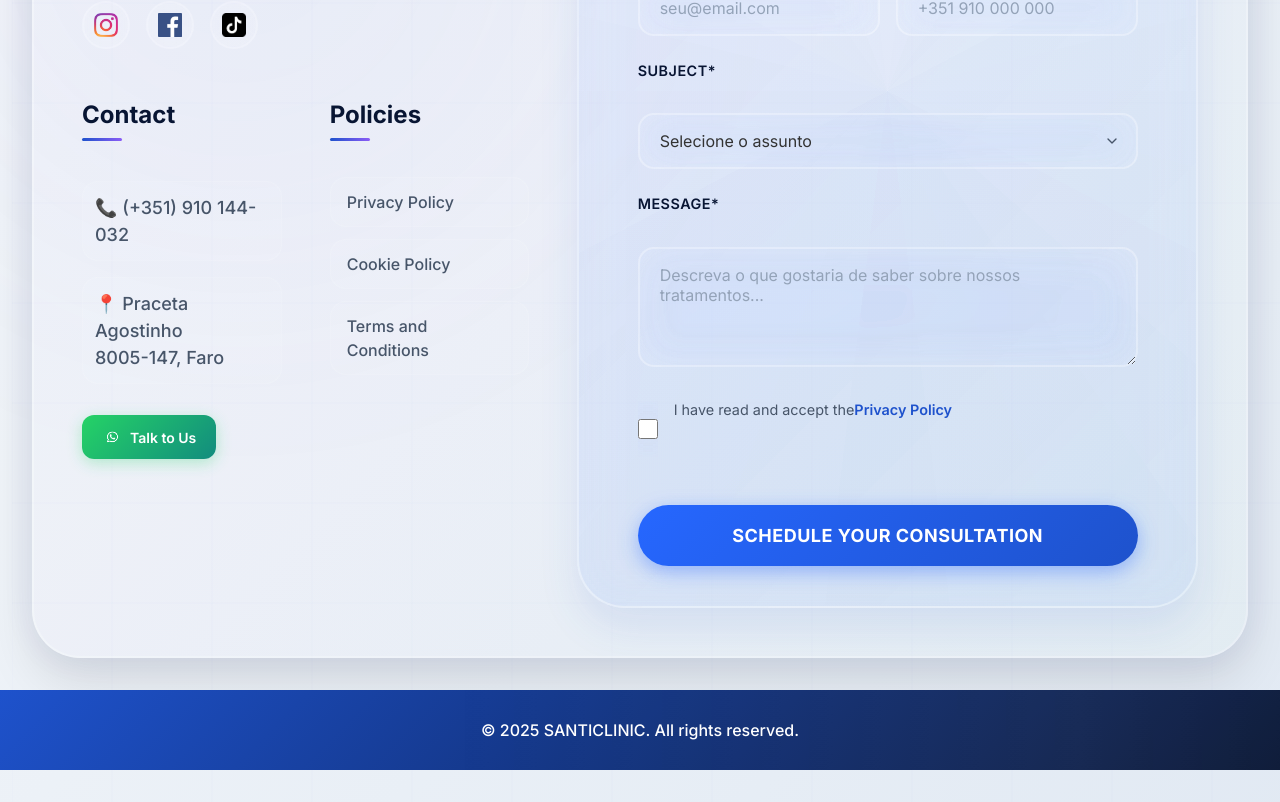
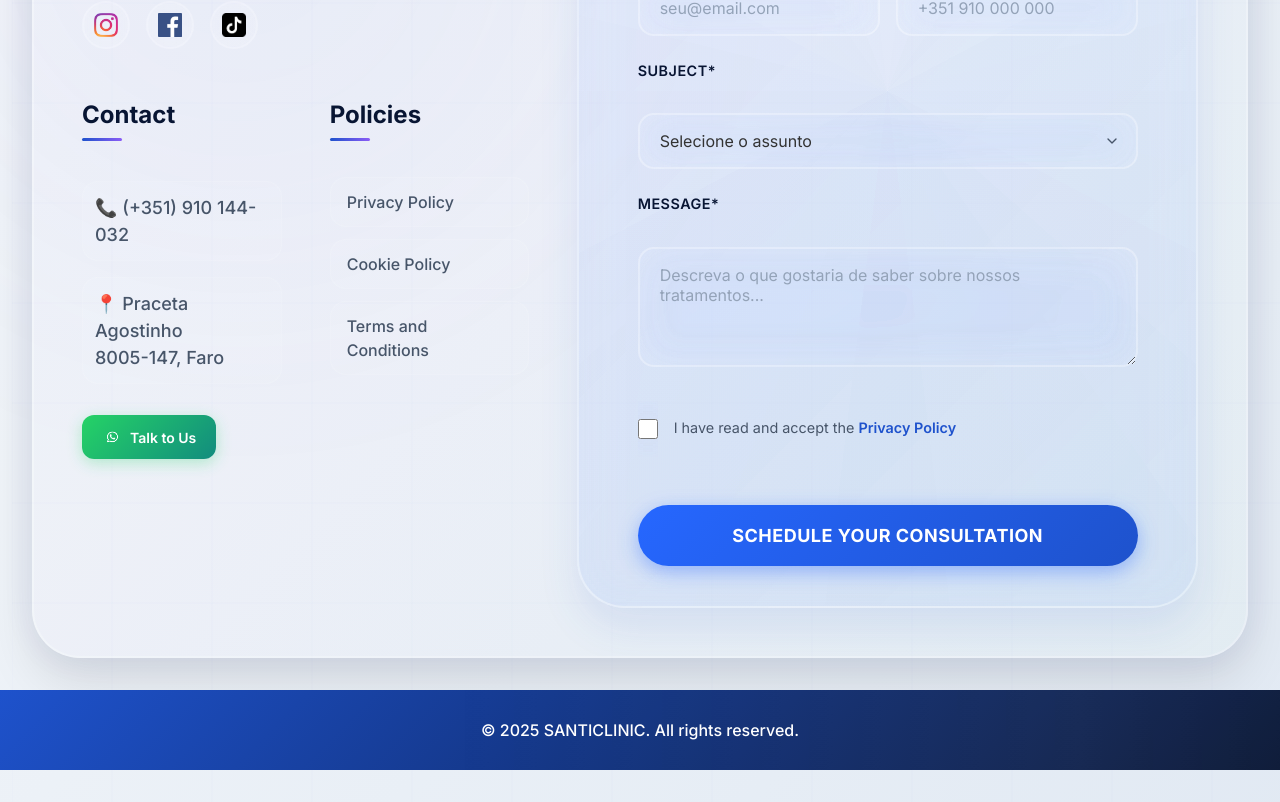
Before and after one commit to Webtech87/LazerCO2, a React (Vite) app in the folder client/: page /politica-cookies in a window 1280 px wide. Shown: the part 6876-7678 px from the top of the page. Built offline with nearby package versions, Linux system fonts and the light colour scheme.

Commit message:
[FIX] Correct tiktok link, align checkbox and span and add space before Privacy link

```diff
--- a/client/public/locales/en/translation.json
+++ b/client/public/locales/en/translation.json
@@ -118,7 +118,7 @@
         "phone": "Phone",
         "obj": "Subject",
         "msg": "Message",
-        "axept": "I have read and accept the",
+        "axept": "I have read and accept the ",
         "btn": "Schedule your consultation"
       }
     },
--- a/client/public/locales/pt/translation.json
+++ b/client/public/locales/pt/translation.json
@@ -118,7 +118,7 @@
         "phone": "Telefone",
         "obj": "Assunto",
         "msg": "Mensagem",
-        "axept": "Li e aceito a",
+        "axept": "Li e aceito a ",
         "btn": "Agende a sua avaliação"
       }
     },
--- a/client/src/components/Footer/Footer.css
+++ b/client/src/components/Footer/Footer.css
@@ -553,7 +553,7 @@ body {
 /* Checkbox Styling */
 .checkbox {
   display: flex;
-  align-items: flex-start;
+  align-items: center;
   gap: 1rem;
   margin: 0.5rem 0;
 }
--- a/client/src/components/Footer/Footer.tsx
+++ b/client/src/components/Footer/Footer.tsx
@@ -170,7 +170,7 @@ const Footer = () => {
                                 <img src="/facebook-logo.png" alt="Facebook" />
                             </a>
                             <a
-                                href="https://www.tiktok.com/@santiclinic"
+                                href="https://www.tiktok.com/@santiclinic1"
                                 target="_blank"
                                 rel="noopener noreferrer"
                                 aria-label="TikTok"
```
